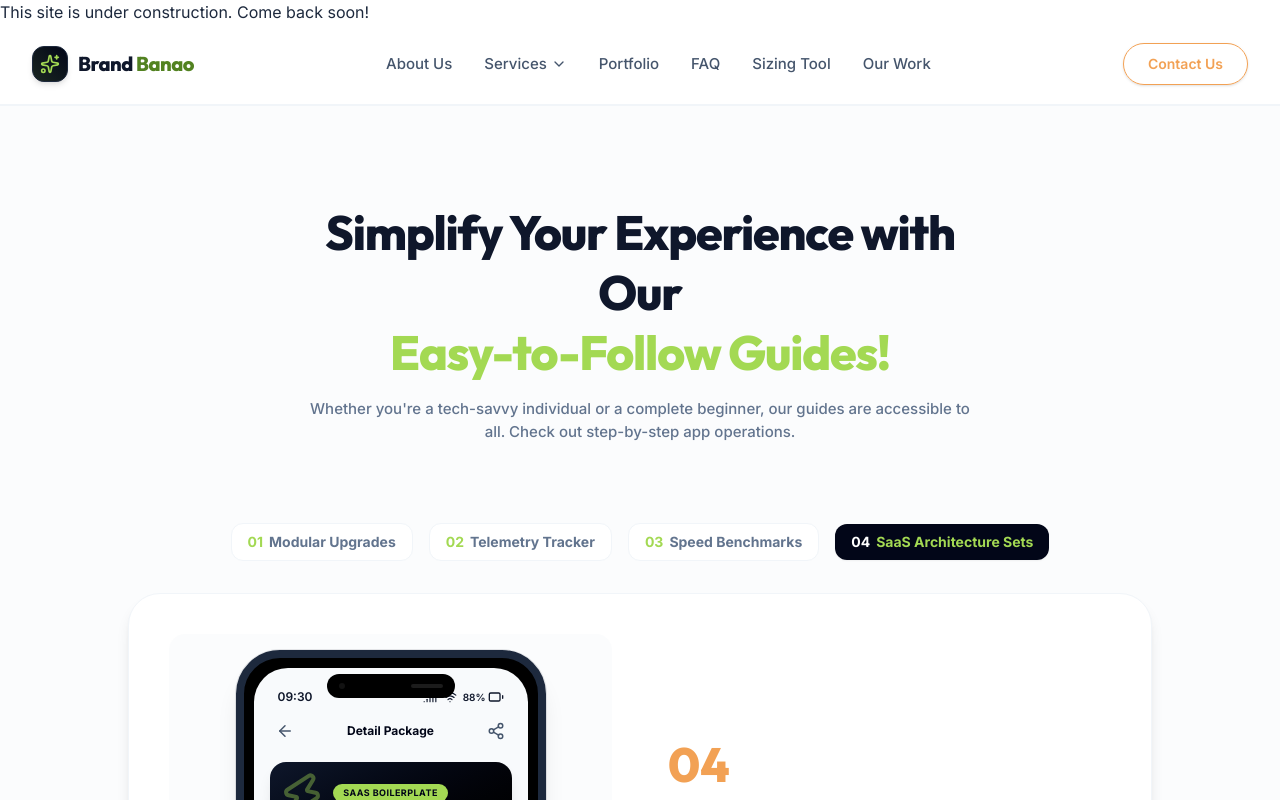
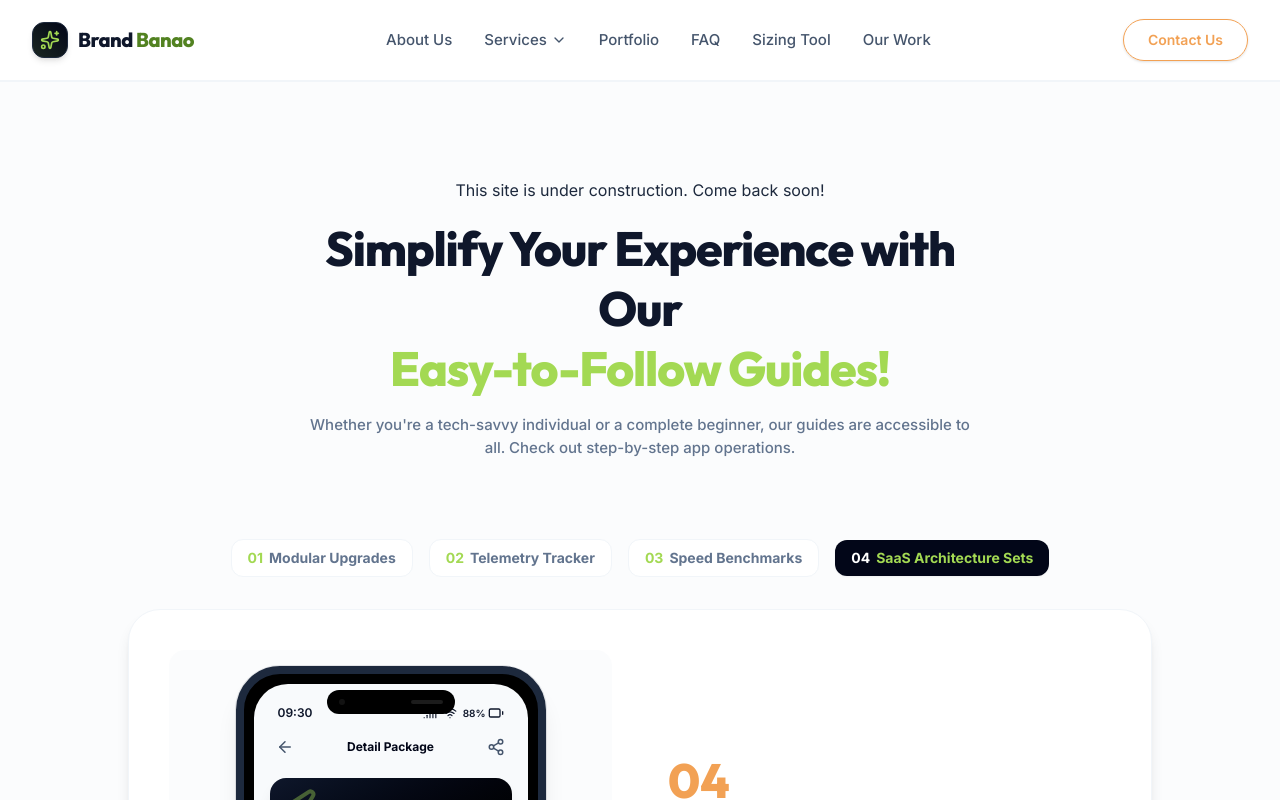
Before and after one commit to BrandBanaoTech/brandbanaotech.github.io, a React (Vite) app: page / in a window 1280 px wide. Shown: the top 800 px of the page. Built offline with nearby package versions, Linux system fonts and the light colour scheme.

Commit message:
guidewalk

```diff
--- a/src/App.tsx
+++ b/src/App.tsx
@@ -8,7 +8,6 @@ function App() {
 
   return (
     <div className="min-h-screen bg-white text-slate-800 antialiased font-sans selection:bg-[#A3D953]/30 selection:text-[#528221]">
-      <h3>This site is under construction. Come back soon!</h3>
       <Navbar />
       <GuideWalkthrough />
       <Testimonials />
--- a/src/components/GuideWalkthrough.tsx
+++ b/src/components/GuideWalkthrough.tsx
@@ -75,9 +75,9 @@ export default function GuideWalkthrough() {
   return (
     <section className="w-full bg-slate-50/50 py-16 md:py-24 border-y border-slate-100" id="guide">
       <div className="max-w-7xl mx-auto px-6 lg:px-8">
-
         {/* Section Header */}
         <div className="text-center max-w-2xl mx-auto flex flex-col gap-4 mb-16 md:mb-20">
+        <h3>This site is under construction. Come back soon!</h3>
           <h2 className="font-display font-extrabold text-slate-900 text-3xl sm:text-4xl md:text-5xl tracking-tight leading-tight">
             Simplify Your Experience with Our <br className="hidden sm:inline" />
             <span className="text-[#A3D953]">Easy-to-Follow Guides!</span>
```
